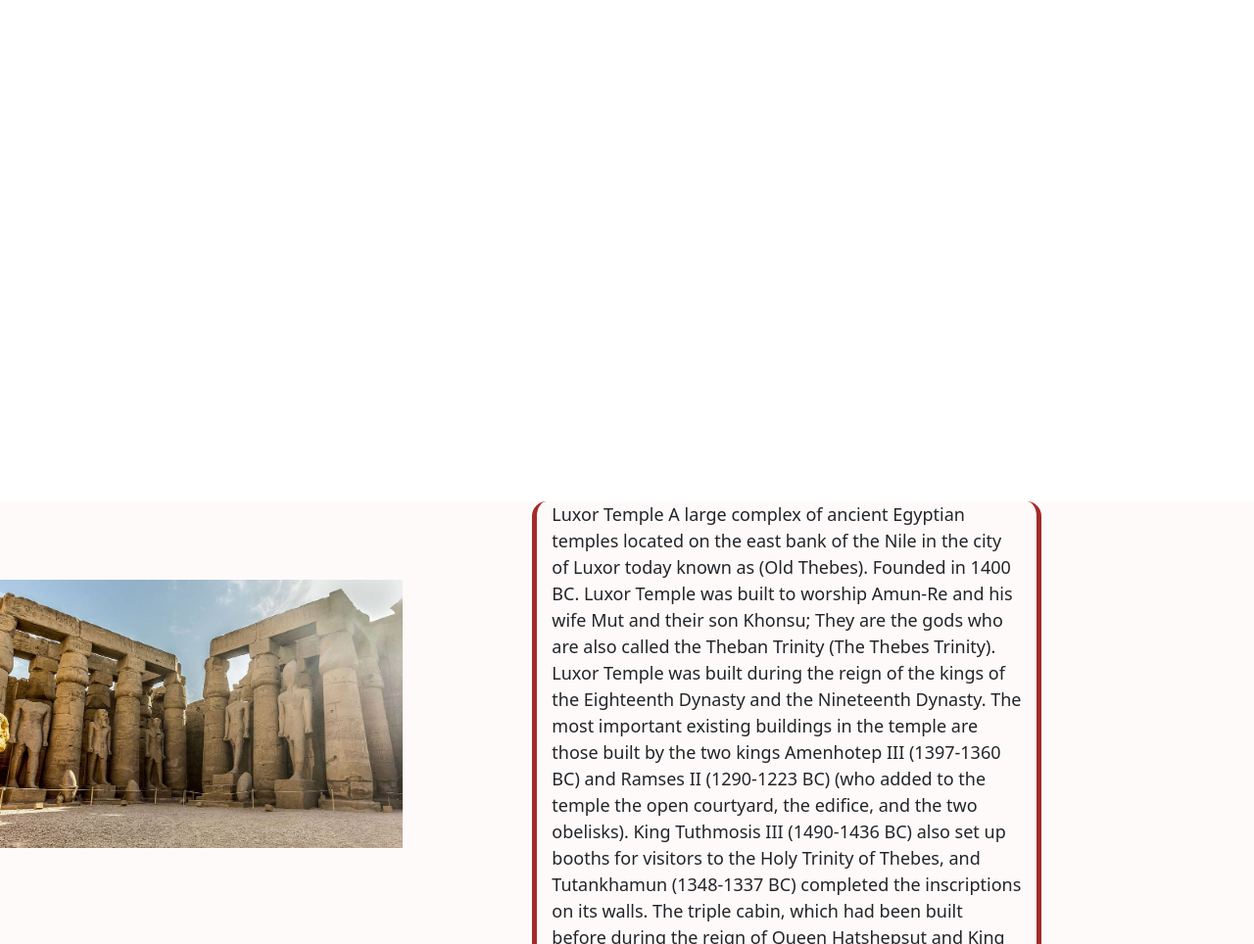
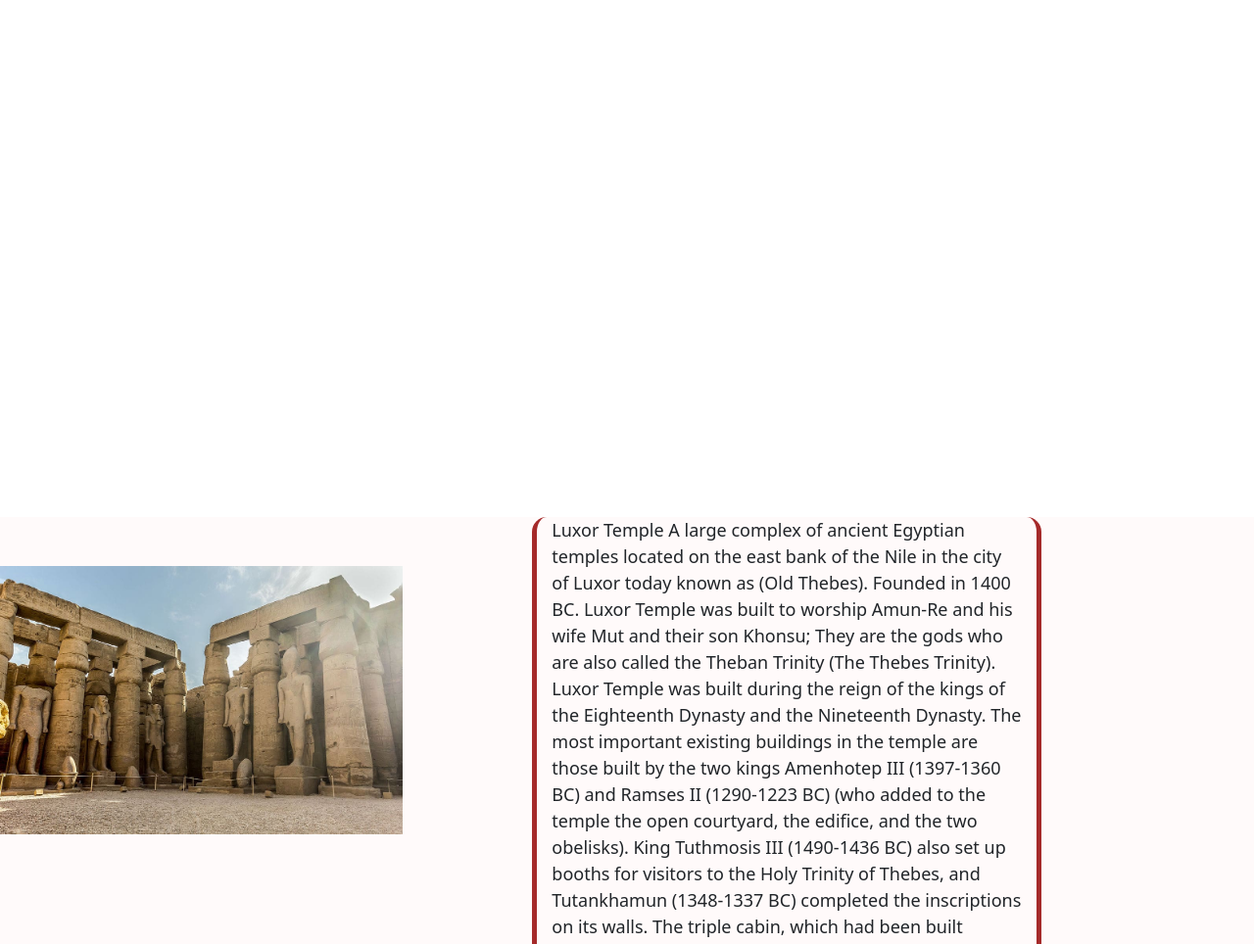
Before and after one commit to Kerminanabil/project, a plain HTML site: page page 2.html in a window 1280 px wide. Shown: the part 336-1300 px from the top of the page at 98% size. Drawn offline with nearby package versions, Linux system fonts and the light colour scheme.

Commit message:
Add files via upload

```diff
--- a/css  .css
+++ b/css  .css
@@ -61,7 +61,7 @@ td,th{border:4px solid black;
     }
     .iii{height: 100vh;
         background-image:url("19e21d328924e00b3d35b92fc9f380ac-luxor-temple.jpg");
-        background-size: 100%;
+        background-size: cover;
         background-position: center;
         background-repeat: no-repeat;
 }
@@ -87,8 +87,8 @@ td,th{border:4px solid black;
     max-width: 100px;
     margin: auto;
     }
-.imgg{padding-top: 80px;
-    padding-bottom: 20%;
+.imgg{padding-top: 50px;
+    padding-bottom: 10%;
       position:relative;
 
     }
--- a/page 2.html
+++ b/page 2.html
@@ -14,7 +14,7 @@
 
         <div class="height 100vh">
           <div class="background-image"url(19e21d328924e00b3d35b92fc9f380ac-luxor-temple.jpg)>
-            <div class=background-size: 100%>
+            <div class="background-size" cover>
               <div class="background-position" center>
                 <div class="background-repeat" no-repeat>
                 </div>
@@ -25,6 +25,7 @@
        </div>
      </div>
      <div class="luxor"><b>Luxor</b></div>
+     <p>                             </p>
      <div class="temple"><b>Temple</b></div>
     </div>
 
```
